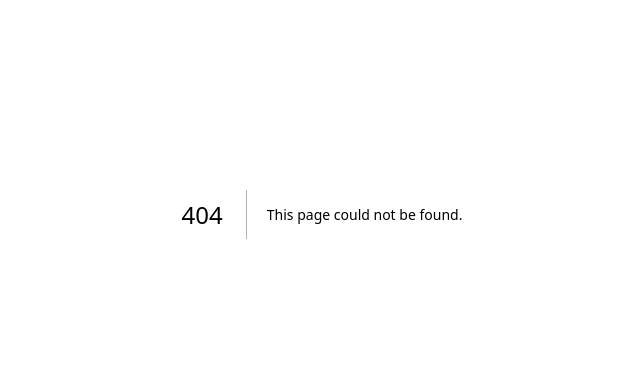
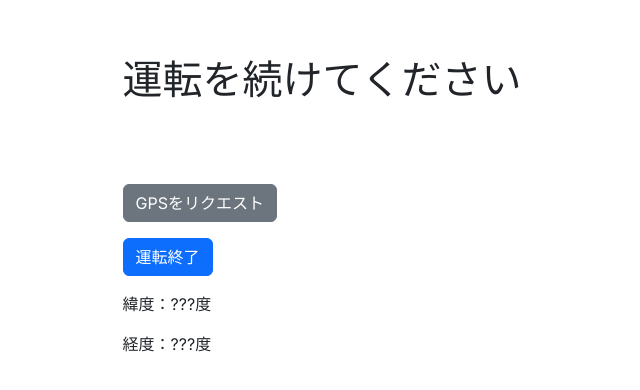
Before and after one commit to suis-cats/detour-navi2, a Next.js app: page /home in a window 1280 px wide. Before the commit this address had no page. Shown: the part 186-576 px from the top of the page, without its empty margins (318-958 px from the left). Built offline with nearby package versions, Linux system fonts and the light colour scheme.

Commit message:
create pages

```diff
--- /dev/null
+++ b/app/arrivaltime/page.js
@@ -0,0 +1,26 @@
+import Image from "next/image";
+import { Button } from "react-bootstrap";
+
+export default function Arrivaltime() {
+  return (
+    <div
+      className="d-flex justify-content-center align-items-center"
+      style={{ height: "100vh" }}
+    >
+      <div>
+        <p className="text-3vh">到着時間表示ページ</p>
+        <p className="text-3vh">運転を続けてください</p>
+        <p className="text-3vh mt-28">通常</p>
+        <p className="text-5vh">9:30</p>
+        <p className="text-3vh">現在の到着予想時間</p>
+        <p className="text-5vh">9:50</p>
+
+        <div className="mt-28">
+          <Button type="button" className="btn">
+            目的地変更
+          </Button>
+        </div>
+      </div>
+    </div>
+  );
+}
--- /dev/null
+++ b/app/destination/page.js
@@ -0,0 +1,19 @@
+import Image from "next/image";
+import { Button } from "react-bootstrap";
+
+export default function Destination() {
+  return (
+    <div
+      className="d-flex justify-content-center align-items-center"
+      style={{ height: "100vh" }}
+    >
+      <div>
+        <div className="mt-28">
+          <Button type="button" className="btn">
+            決定
+          </Button>
+        </div>
+      </div>
+    </div>
+  );
+}
--- a/app/globals.css
+++ b/app/globals.css
@@ -24,3 +24,28 @@ body {
     text-wrap: balance;
   }
 }
+
+.text-5vh {
+  font-size: 5vh;
+  font-weight: bold;
+}
+
+.text-4vh {
+  font-size: 4vh;
+  font-weight: bold;
+}
+
+.text-3vh {
+  font-size: 3vh;
+  font-weight: bold;
+}
+
+.text-2vh {
+  font-size: 2vh;
+  font-weight: bold;
+}
+
+.text-1vh {
+  font-size: 1vh;
+  font-weight: bold;
+}
--- /dev/null
+++ b/app/home/page.js
@@ -0,0 +1,85 @@
+"use client";
+import React, { useState, useEffect } from "react";
+import { Button } from "react-bootstrap";
+
+export default function Home() {
+  const [latitude, setLatitude] = useState("???");
+  const [longitude, setLongitude] = useState("???");
+
+  useEffect(() => {
+    // 位置情報取得成功時の処理
+    const successCallback = (position) => {
+      setLatitude(position.coords.latitude);
+      setLongitude(position.coords.longitude);
+    };
+
+    // 位置情報取得失敗時の処理
+    const errorCallback = (error) => {
+      alert("位置情報が取得できませんでした");
+    };
+
+    // 位置情報を取得する関数
+    const getLocation = () => {
+      navigator.geolocation.getCurrentPosition(successCallback, errorCallback);
+    };
+
+    // GPS許可をリクエストする関数
+    const requestGPSPermission = async () => {
+      try {
+        const permissionStatus = await navigator.permissions.query({
+          name: "geolocation",
+        });
+        if (permissionStatus.state === "granted") {
+          getLocation();
+        } else if (permissionStatus.state === "prompt") {
+          await permissionStatus.request();
+          if (permissionStatus.state === "granted") {
+            getLocation();
+          }
+        } else {
+          alert("GPSアクセスが許可されていません");
+        }
+      } catch (error) {
+        alert("GPSアクセスのリクエストに失敗しました");
+      }
+    };
+
+    // GPS許可ボタンが押された時のイベントハンドラを設定
+    const gpsButton = document.getElementById("gpsButton");
+    if (gpsButton) {
+      gpsButton.onclick = requestGPSPermission;
+    }
+  }, []);
+
+  return (
+    <div
+      className="d-flex justify-content-center align-items-center"
+      style={{ height: "100vh" }}
+    >
+      <div>
+        <h1>運転を続けてください</h1>
+
+        <div className="mb-3 mt-20">
+          <Button id="gpsButton" type="button" className="btn-secondary">
+            GPSをリクエスト
+          </Button>
+        </div>
+        <div>
+          <Button type="button" className="btn">
+            運転終了
+          </Button>
+        </div>
+        <div className="mt-3">
+          <p>
+            緯度：<span>{latitude}</span>
+            <span>度</span>
+          </p>
+          <p>
+            経度：<span>{longitude}</span>
+            <span>度</span>
+          </p>
+        </div>
+      </div>
+    </div>
+  );
+}
--- a/app/layout.js
+++ b/app/layout.js
@@ -1,5 +1,6 @@
 import { Inter } from "next/font/google";
 import "./globals.css";
+import "bootstrap/dist/css/bootstrap.min.css";
 
 const inter = Inter({ subsets: ["latin"] });
 
--- a/app/suggest.js
+++ /dev/null
@@ -1,14 +0,0 @@
-import React from "react";
-
-const SuggestPage = () => {
-  return (
-    <div>
-      <h1>Suggest Page</h1>
-      {/* Add your content here */}
-      <button className="yes-button">Button 1</button>
-      <button className="no-button">Button 2</button>
-    </div>
-  );
-};
-
-export default SuggestPage;
--- /dev/null
+++ b/app/suggest/page.js
@@ -0,0 +1,26 @@
+import Image from "next/image";
+import { Button } from "react-bootstrap";
+
+export default function Suggest() {
+  return (
+    <div
+      className="d-flex justify-content-center align-items-center"
+      style={{ height: "100vh" }}
+    >
+      <div>
+        <h1>寄り道しませんか？</h1>
+
+        <div className="mb-3 mt-20">
+          <Button type="button" className="btn-secondary">
+            近くのコンビニに寄り道
+          </Button>
+        </div>
+        <div>
+          <Button type="button" className="btn">
+            寄り道しない
+          </Button>
+        </div>
+      </div>
+    </div>
+  );
+}
```
Also changed, not shown: package.json (+8 -3 lines), tsconfig.json (added, +34 -0 lines), 1 other file (tests, documents, lock files or other folders).
